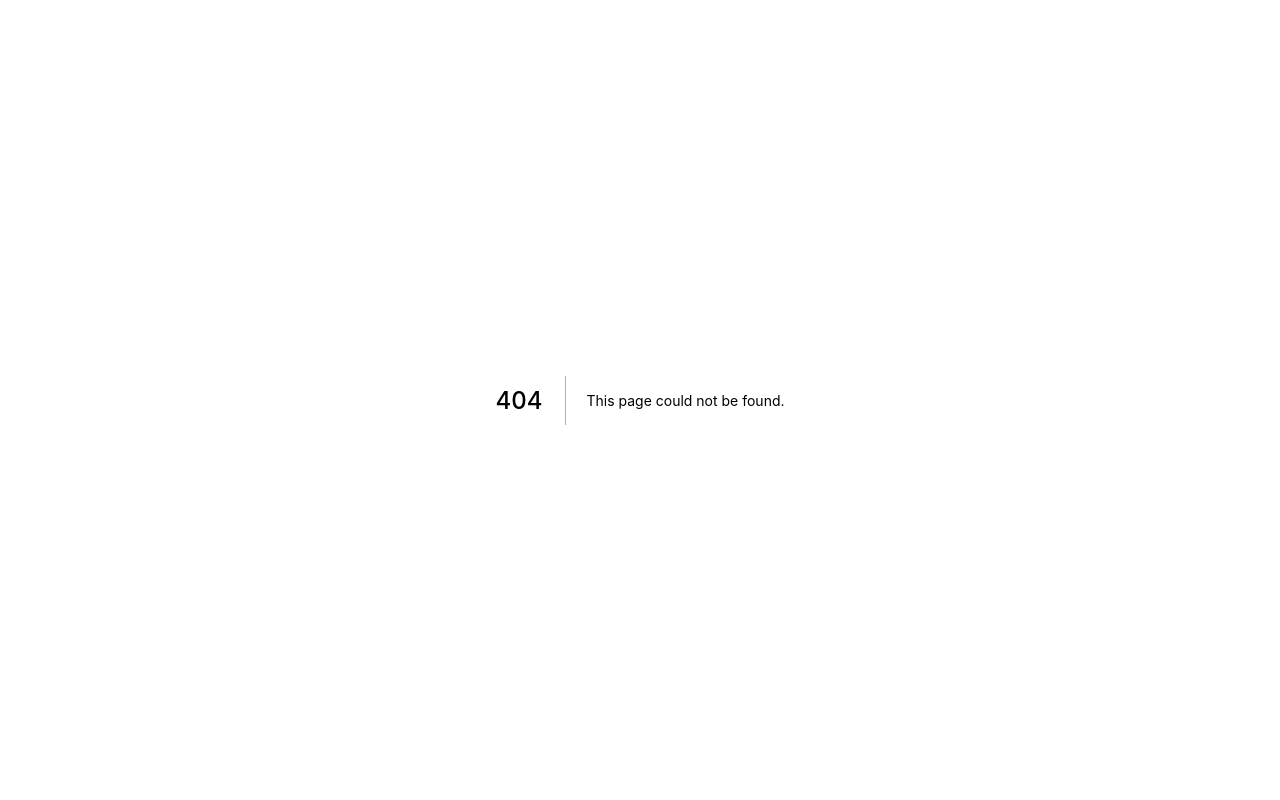
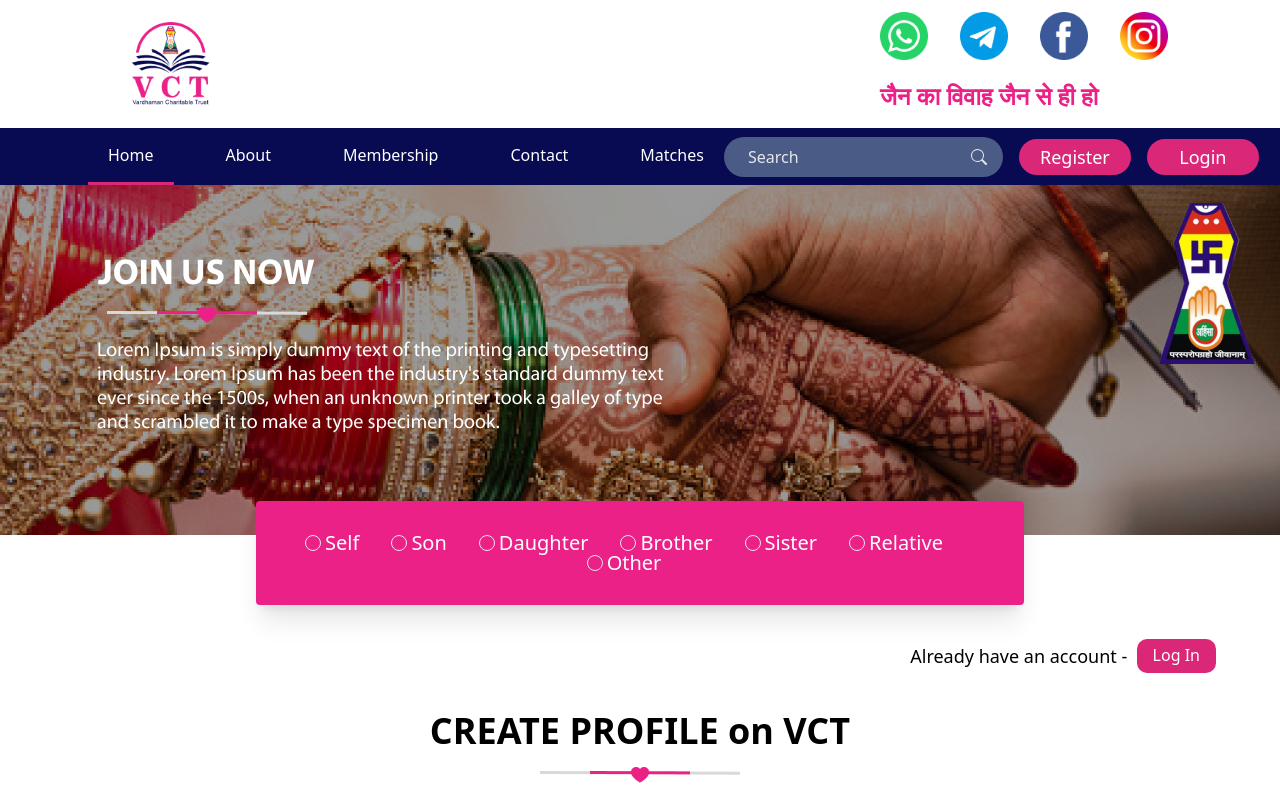
Before and after one commit to swati-aracturus/Jain-marriage, a Next.js app: page /registration in a window 1280 px wide. Before the commit this address had no page. Shown: the top 800 px of the page. Built offline with nearby package versions, Linux system fonts and the light colour scheme; a web font is replaced by a local one.

Commit message:
REGISTRATION IN PROGRESS

```diff
--- a/css/index.css
+++ b/css/index.css
@@ -425,7 +425,7 @@ input[type="text"]:focus {
 
 body {
   margin: 0;
-  font-family: -apple-system, BlinkMacSystemFont, avenir next, avenir, helvetica neue, helvetica, ubuntu, roboto, noto, segoe ui, arial, sans-serif;
+  font-family: ui-sans-serif, system-ui, sans-serif, "Apple Color Emoji", "Segoe UI Emoji", "Segoe UI Symbol", "Noto Color Emoji";
 }
 
 .flow {
@@ -677,7 +677,7 @@ img.ImageCardBox {
 
 .cards {
   background-color: #F5F5F5;
-  height: 325px;
+  height: 355px;
   border-radius: 15px;
   display: flex;
   flex-direction: column;
@@ -832,24 +832,43 @@ img.ImageCardBox {
 
 /* responsive */
 
+@media screen and (max-width: 330px) {
+  .cards_container {
+    display: flex;
+    flex-direction: column;
+width: 70%!important;
+  }}
+
 @media screen and (max-width: 1660px) {
   .main_container .second_container {
     top: 500px;
   }
 
   .cards_container {
-    margin: 0 1%;
+    margin: 0 auto;
   }
 }
 
-@media screen and  (max-width:1250px) {
+@media screen and (max-width:1250px) {
   .main_container .second_container {
-    top:422px;}}
+    top: 422px;
+  }
+}
+
+@media screen and (max-width: 390px) {
+  .cards {
+    margin-bottom: 2rem;
+    height: 100%;
+    padding: 1rem;
+    transform: translateX(32%);
+  }
+}
+
 @media screen and (max-width: 480px) {
   .cards_container {
     display: flex;
     flex-direction: column;
-
+width: 90%;
   }
 
 
@@ -864,17 +883,18 @@ img.ImageCardBox {
   }
 
   .main_container .second_container {
-    margin-top: -8rem;
+    margin-top: -12rem;
   }
 
   .cards {
     margin-bottom: 2rem;
     height: 100%;
     padding: 1rem;
+    transform: translateX(38%);
   }
 
   .head_part {
-    gap: 120px;
+    gap: 70px;
     margin-bottom: 1rem;
   }
 
@@ -900,3 +920,36 @@ img.ImageCardBox {
     box-shadow: 0 6px 10px rgba(0, 0, 0, 0.5);
   }
 }
+
+
+
+
+input[type="radio"] + label span {
+  transition: background .2s,
+    transform .2s;
+}
+
+input[type="radio"] + label span:hover,
+input[type="radio"] + label:hover span{
+transform: scale(1.2);
+}
+
+input[type="radio"]:checked + label span {
+background-color: #ffffff;
+box-shadow: 0px 0px 0px 2px #EB2188 inset;
+}
+
+input[type="radio"]:checked + label{
+ color: #ffffff;
+ font-weight: 500;
+}
+@media screen and (max-width: 600px) {
+  input[type="radio"],label span{
+  transform: scale(0.75);
+  }
+
+label {
+    font-size: 12px!important;
+   }
+
+}
--- a/pages/membership.js
+++ b/pages/membership.js
@@ -1,4 +1,3 @@
-
 import React from "react";
 import Header from "@components/header";
 import Footer from "@components/footer";
@@ -7,14 +6,15 @@ const Members = () => {
   return (
     <>
       <Header />
-      <div className="main_container mb-[35%] pmg:mb-[38%] mx-auto">
+      <div className="main_container mb-[35%] pmg:mb-[38%]  mx-auto">
+        <div className="pmd:mb-[315%] ps:mb-[270%]">
           <div className="first_container">
             <img src="/members.png" />
           </div>
-        <div className="second_container top-[70%] mx-auto">
-          <div className="cards_container space-x-4 w-1/3 mx-auto">
-            <div className="cards ">
-              <div className="head_part space-x-6">
+          <div className="second_container top-[70%] ">
+            <div className="cards_container mx-auto space-x-2 w-[90%] ">
+              <div className="cards ps:translate-x-[0%] pxs:w-[130%] pmd:translate-x-[4%] ">
+                <div className="head_part pxs:space-x-0 space-x-16 pmd:w-6/7">
                   <div className="type">
                     <h2>
                       Gold <br /> <span>Most Popular</span>
@@ -26,27 +26,96 @@ const Members = () => {
                     </h2>
                   </div>
                 </div>
-              <hr />
+                <hr className="my-6 ps:my-0 " />
                 <div className="features_section">
                   <div className="features">
-                  <span>✔</span> <p className="ps:text-[13px] hover:text-white active:text-white"> Every Month E-Book by WhatsApp & On E-mail.</p>
+                    <span>✔</span>{" "}
+                    <p className="ps:text-[13px] hover:text-white active:text-white">
+                      {" "}
+                      Every Month E-Book by WhatsApp & On E-mail.
+                    </p>
                   </div>
-                <div  className="features">
-                  <span>✔</span> <p className="ps:text-[13px] hover:text-white active:text-white"> Formate Sample of Profile.</p>
+                  <div className="features">
+                    <span>✔</span>{" "}
+                    <p className="ps:text-[13px] hover:text-white active:text-white">
+                      {" "}
+                      Formate Sample of Profile.
+                    </p>
                   </div>
-                <div  className="features">
-                  <span>✔</span> <p className="ps:text-[13px] hover:text-white active:text-white"> Users Biodata Created by e-book.</p>
+                  <div className="features">
+                    <span>✔</span>{" "}
+                    <p className="ps:text-[13px] hover:text-white active:text-white">
+                      {" "}
+                      Users Biodata Created by e-book.
+                    </p>
                   </div>
-                <div  className="features">
-                  <span>✔</span> <p className="ps:text-[13px] hover:text-white active:text-white"> Details of Used.</p>
+                  <div className="features">
+                    <span>✔</span>{" "}
+                    <p className="ps:text-[13px] hover:text-white active:text-white">
+                      {" "}
+                      Details of Used.
+                    </p>
                   </div>
                 </div>
                 <div>
-                <button className="btn  active:text-white hover:text-white ">Get Started</button>
+                  <button className="btn  active:text-white hover:text-white ">
+                    Get Started
+                  </button>
                 </div>
               </div>
-            <div className="cards">
-              <div className="head_part space-x-6">
+
+              <div className="cards ps:translate-x-[0%] pmd:!translate-x-[0%] pxs:w-[130%]">
+                <div className="head_part pxs:space-x-0 space-x-6">
+                  <div className="type">
+                    <h2>
+                      Platinum <br /> <span>Best Value</span>
+                    </h2>
+                  </div>
+                  <div className="box">
+                    <h2>
+                      ₹501 <br /> <span>1 year</span>
+                    </h2>
+                  </div>
+                </div>
+                <hr className="my-6 ps:my-0 " />
+                <div className="features_section">
+                  <div className="features">
+                    <span>✔</span>{" "}
+                    <p className="ps:text-[13px] hover:text-white active:text-white">
+                      {" "}
+                      Biodata Making.
+                    </p>
+                  </div>
+                  <div className="features">
+                    <span>✔</span>{" "}
+                    <p className="ps:text-[13px] hover:text-white active:text-white">
+                      {" "}
+                      Highlight Biodata in Website.
+                    </p>
+                  </div>
+                  <div className="features">
+                    <span>✔</span>{" "}
+                    <p className="ps:text-[13px] hover:text-white active:text-white">
+                      {" "}
+                      Jain Business Promotion.
+                    </p>
+                  </div>
+                  <div className="features">
+                    <span>✔</span>{" "}
+                    <p className="ps:text-[13px] hover:text-white active:text-white">
+                      {" "}
+                      Above service Will Start By Office Contact Our Team.
+                    </p>
+                  </div>
+                </div>
+                <div>
+                  <button className="btn hover:text-white active:text-white">
+                    Get Started
+                  </button>
+                </div>
+              </div>
+              <div className="cards ps:translate-x-[0%] pmd:!translate-x-[0%] pxs:w-[130%]">
+                <div className="head_part pxs:space-x-0 space-x-6">
                   <div className="type">
                     <h2>
                     Diamond <br /> <span>Recommended</span>
@@ -58,62 +127,51 @@ const Members = () => {
                       </h2>
                   </div>
                 </div>
-              <hr />
+                <hr className="my-6 ps:my-0 " />
                 <div className="features_section">
                   <div className="features">
-                  <span>✔</span> <p className="ps:text-[13px] hover:text-white active:text-white"> Every Month E-Book by WhatsApp & On E-mail.</p>
+                    <span>✔</span>{" "}
+                    <p className="ps:text-[13px] hover:text-white active:text-white">
+                      {" "}
+                      Every Month E-Book by WhatsApp & On E-mail.
+                    </p>
                   </div>
                   <div className="features">
-                  <span>✔</span> <p className="ps:text-[13px] hover:text-white active:text-white"> Formate Sample of Profile.</p>
+                    <span>✔</span>{" "}
+                    <p className="ps:text-[13px] hover:text-white active:text-white">
+                      {" "}
+                      Formate Sample of Profile.
+                    </p>
                   </div>
                   <div className="features">
-                  <span>✔</span> <p className="ps:text-[13px] hover:text-white active:text-white"> Users Biodata Created by e-book.</p>
+                    <span>✔</span>{" "}
+                    <p className="ps:text-[13px] hover:text-white active:text-white">
+                      {" "}
+                      Users Biodata Created by e-book.
+                    </p>
                   </div>
                   <div className="features">
-                  <span>✔</span> <p className="ps:text-[13px] hover:text-white active:text-white"> Details of Used.</p>
+                    <span>✔</span>{" "}
+                    <p className="ps:text-[13px] hover:text-white active:text-white">
+                      {" "}
+                      Details of Used.
+                    </p>
                   </div>
                 </div>
                 <div>
-                <button className="btn hover:text-white active:text-white">Get Started</button>
-              </div>
-            </div>
-            <div className="cards">
-              <div className="head_part space-x-6">
-                <div className="type">
-                  <h2>
-                    Platinum <br /> <span>Best Value</span>
-                  </h2>
-                </div>
-                <div className="box">
-                  <h2>
-                    ₹501 <br /> <span>1 year</span>
-                  </h2>
-                </div>
-              </div>
-              <hr />
-              <div className="features_section">
-                <div className="features">
-                  <span>✔</span> <p className="ps:text-[13px] hover:text-white active:text-white"> Biodata Making.</p>
-                </div>
-                <div className="features">
-                  <span>✔</span> <p className="ps:text-[13px] hover:text-white active:text-white"> Highlight Biodata in Website.</p>
-                </div>
-                <div className="features">
-                  <span>✔</span> <p className="ps:text-[13px] hover:text-white active:text-white"> Jain Business Promotion.</p>
-                </div>
-                <div className="features">
-                  <span>✔</span> <p className="ps:text-[13px] hover:text-white active:text-white"> Above service Will Start By Office Contact Our Team.</p>
-                </div>
-              </div>
-              <div>
-                <button className="btn hover:text-white active:text-white">Get Started</button>
+                  <button className="btn hover:text-white active:text-white">
+                    Get Started
+                  </button>
                 </div>
               </div>
             </div>
 
             <div className="banner">
               <h2>Your Story is waiting to happen!</h2>
-            <button className="btn hover:text-white active:text-white">Register Now</button>
+              <button className="btn hover:text-white active:text-white">
+                Register Now
+              </button>
+            </div>
           </div>
         </div>
       </div>
--- /dev/null
+++ b/pages/registration.js
@@ -0,0 +1,165 @@
+import React from "react";
+import Header from "@components/header";
+import Footer from "@components/footer";
+
+const Registration = () => {
+  return (
+    <>
+      <Header />
+      <div className="main_container mb-[35%] pmg:mb-[38%]  mx-auto">
+        <div className="pmd:mb-[315%] ps:mb-[270%]">
+          <div className="first_container">
+            <img src="/bannerx.png" />
+          </div>
+          {/* pink box */}
+
+          <div className="justify-center flex align-center items-center">
+            <div className="w-3/5 py-8 rounded shadow-xl bg-[#EB2188] -translate-y-[34px] ps:-translate-y-[20px]  ps:w-[90%] ps:py-2">
+              <div className="flex justify-center align-center items-center flex-wrap">
+                <>
+                  <div className="flex items-center mr-8 ps:mr-4 align-center justify-center">
+                    <input
+                      id="radio1"
+                      type="radio"
+                      name="radio"
+                      className="hidden"
+                      defaultChecked=""
+                    />
+                    <label
+                      htmlFor="radio1"
+                      className="flex items-center text-xl leading-[20px] text-white cursor-pointer  "
+                    >
+                      <span className="w-4 h-4 inline-block mr-1 rounded-full border border-grey ps:text-[12px] " />
+                      Self
+                    </label>
+                  </div>
+                  <div className="flex items-center mr-8  ps:mr-4">
+                    <input
+                      id="radio2"
+                      type="radio"
+                      name="radio"
+                      className="hidden"
+                    />
+                    <label
+                      htmlFor="radio2"
+                      className="flex items-center text-xl leading-[20px] text-white cursor-pointer"
+                    >
+                      <span className="w-4 h-4 inline-block mr-1 rounded-full border border-grey " />
+                      Son
+                    </label>
+                  </div>
+                  <div className="flex items-center mr-8 ps:mr-4 ">
+                    <input
+                      id="radio3"
+                      type="radio"
+                      name="radio"
+                      className="hidden"
+                    />
+                    <label
+                      htmlFor="radio3"
+                      className="flex items-center text-xl leading-[20px] text-white cursor-pointer"
+                    >
+                      <span className="w-4 h-4 inline-block mr-1 rounded-full border border-grey" />
+                      Daughter
+                    </label>
+                  </div>
+                  <div className="flex items-center mr-8 ps:mr-4 ">
+                    <input
+                      id="radio4"
+                      type="radio"
+                      name="radio"
+                      className="hidden"
+                    />
+                    <label
+                      htmlFor="radio4"
+                      className="flex items-center text-xl leading-[20px] text-white cursor-pointer"
+                    >
+                      <span className="w-4 h-4 inline-block mr-1 rounded-full border border-grey" />
+                      Brother
+                    </label>
+                  </div>
+                  <div className="flex items-center mr-8 ps:mr-4 ">
+                    <input
+                      id="radio5"
+                      type="radio"
+                      name="radio"
+                      className="hidden"
+                    />
+                    <label
+                      htmlFor="radio5"
+                      className="flex items-center text-xl leading-[20px] text-white cursor-pointer"
+                    >
+                      <span className="w-4 h-4 inline-block mr-1 rounded-full border border-grey" />
+                      Sister
+                    </label>
+                  </div>
+                  <div className="flex items-center mr-8 ps:mr-4 ">
+                    <input
+                      id="radio6"
+                      type="radio"
+                      name="radio"
+                      className="hidden"
+                    />
+                    <label
+                      htmlFor="radio6"
+                      className="flex items-center text-xl leading-[20px] text-white cursor-pointer"
+                    >
+                      <span className="w-4 h-4 inline-block mr-1 rounded-full border border-grey" />
+                      Relative
+                    </label>
+                  </div>
+                  <div className="flex items-center mr-8 ps:mr-4 ">
+                    <input
+                      id="radio7"
+                      type="radio"
+                      name="radio"
+                      className="hidden"
+                    />
+                    <label
+                      htmlFor="radio7"
+                      className="flex items-center text-xl leading-[20px]  text-white cursor-pointer"
+                    >
+                      <span className="w-4 h-4 inline-block mr-1 rounded-full border border-grey" />
+                      Other
+                    </label>
+                  </div>
+                </>
+              </div>
+            </div>
+          </div>
+
+          <div className="justify-between flex align-center flex-wrap w-[95%]">
+            <div></div>
+            <div className="justify-center flex align-center items-center">
+              <p className="text-lg">Already have an account - &nbsp; </p>
+              <button
+                className="   pm:py-1 pm:!text-[14px]  ps:!text-[16px]  pt-1 pb-1.5 px-4 text-white rounded-[10px] bg-pink-600 hover:bg-pink-700 focus:outline-none  focus:ring focus:ring-pink-400 "
+                onClick={() => console.log("Register")}
+              >
+                Log In
+              </button>
+            </div>
+
+          </div>
+
+          <section >
+        <div className=" flex pt-[3%]  justify-center items-center">
+          <p className="text-4xl ps:!text-[16px] pm:text-[20px] pm:font-[550] font-semibold ">
+            CREATE PROFILE on VCT
+          </p>
+        </div>
+        <div className="flex pt-4 pm:!pt-0 pm:!-translate-y-2 justify-center">
+          <img src="/tb.png" className="ps:w-28 " />
+        </div>
+
+      </section>
+
+
+        </div>
+      </div>
+      <Footer />
+    </>
+  );
+};
+
+export default Registration;
--- a/tailwind.config.js
+++ b/tailwind.config.js
@@ -7,7 +7,8 @@ module.exports = {
       screens: {
         'pxs': {'max':'322px'},
         'pmd': {'max':'380px'},
-        'ps': {'max':'450px'},
+        'ps': {'max':'480px'},
+
         'pm': {'max':'780px'},
         'pd':  {'max':'1000px'},
         'pmg':  {'max':'1025px'},
```
Also changed, not shown: components/footer.js, public/bannerx.png (added). Lines whose indentation alone changed are shown as unchanged.
